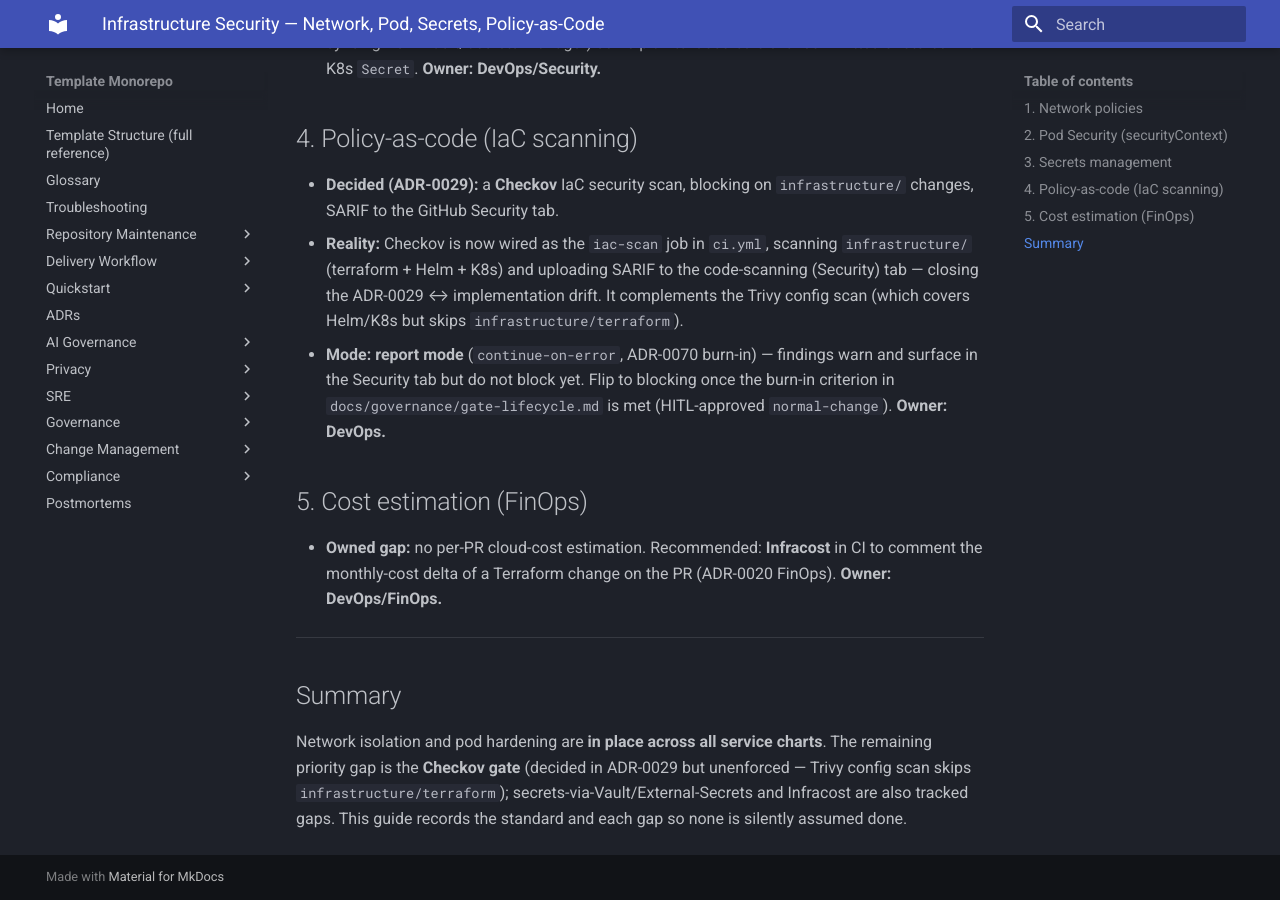
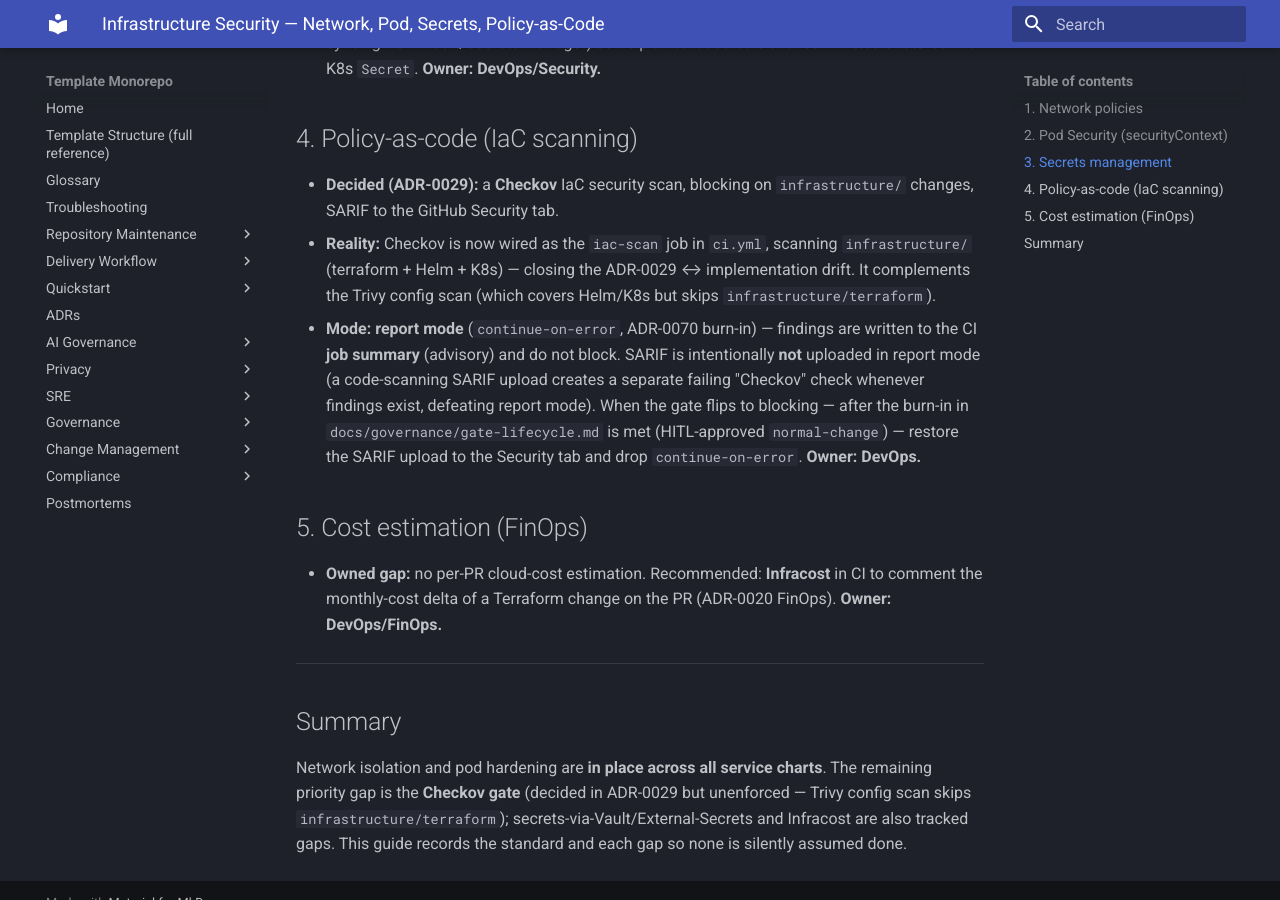
Before and after one commit to valdomirosouza/Repository-Template-v3, an MkDocs documentation site: the page built from docs/infrastructure/security.md, in a window 1280 px wide and 900 px high, scrolled down 1662 px. Built offline with MkDocs 1.6.1 and Material for MkDocs 9.7.7, drawn with Linux system fonts in a browser that asks for light colours.

Commit message:
ci(devsecops): Checkov report mode writes to job summary, no SARIF upload (#42)
The Checkov iac-scan job (#38) uploaded SARIF to code scanning, which made
GitHub Advanced Security create a separate "Checkov" check that FAILS
whenever findings exist — defeating report mode (the CI job passed, but the
PR showed a red Checkov check, e.g. on #40).

In report mode, write findings to the CI job summary (advisory,
non-blocking) instead; drop the security-events permission + SARIF upload.
Restore SARIF→Security-tab when the gate flips to blocking after burn-in.

Verified: ci.yml valid YAML; check_action_pins.sh passes.

Refs: ADR-0029, ADR-0070
Closes #41

Co-authored-by: Claude Opus 4.8 (1M context) <noreply@anthropic.com>

```diff
--- a/docs/infrastructure/security.md
+++ b/docs/infrastructure/security.md
@@ -60,12 +60,14 @@ additionally drops all capabilities).
 - **Decided (ADR-0029):** a **Checkov** IaC security scan, blocking on `infrastructure/` changes,
   SARIF to the GitHub Security tab.
 - **Reality:** Checkov is now wired as the `iac-scan` job in `ci.yml`, scanning `infrastructure/`
-  (terraform + Helm + K8s) and uploading SARIF to the code-scanning (Security) tab — closing the
-  ADR-0029 ↔ implementation drift. It complements the Trivy config scan (which covers Helm/K8s but
-  skips `infrastructure/terraform`).
-- **Mode:** **report mode** (`continue-on-error`, ADR-0070 burn-in) — findings warn and surface in
-  the Security tab but do not block yet. Flip to blocking once the burn-in criterion in
-  `docs/governance/gate-lifecycle.md` is met (HITL-approved `normal-change`). **Owner: DevOps.**
+  (terraform + Helm + K8s) — closing the ADR-0029 ↔ implementation drift. It complements the Trivy
+  config scan (which covers Helm/K8s but skips `infrastructure/terraform`).
+- **Mode:** **report mode** (`continue-on-error`, ADR-0070 burn-in) — findings are written to the CI
+  **job summary** (advisory) and do not block. SARIF is intentionally **not** uploaded in report
+  mode (a code-scanning SARIF upload creates a separate failing "Checkov" check whenever findings
+  exist, defeating report mode). When the gate flips to blocking — after the burn-in in
+  `docs/governance/gate-lifecycle.md` is met (HITL-approved `normal-change`) — restore the SARIF
+  upload to the Security tab and drop `continue-on-error`. **Owner: DevOps.**
 
 ## 5. Cost estimation (FinOps)
 
```
Also changed, not shown: docs/infrastructure/README.md (+12 -12 lines), 1 other file.
